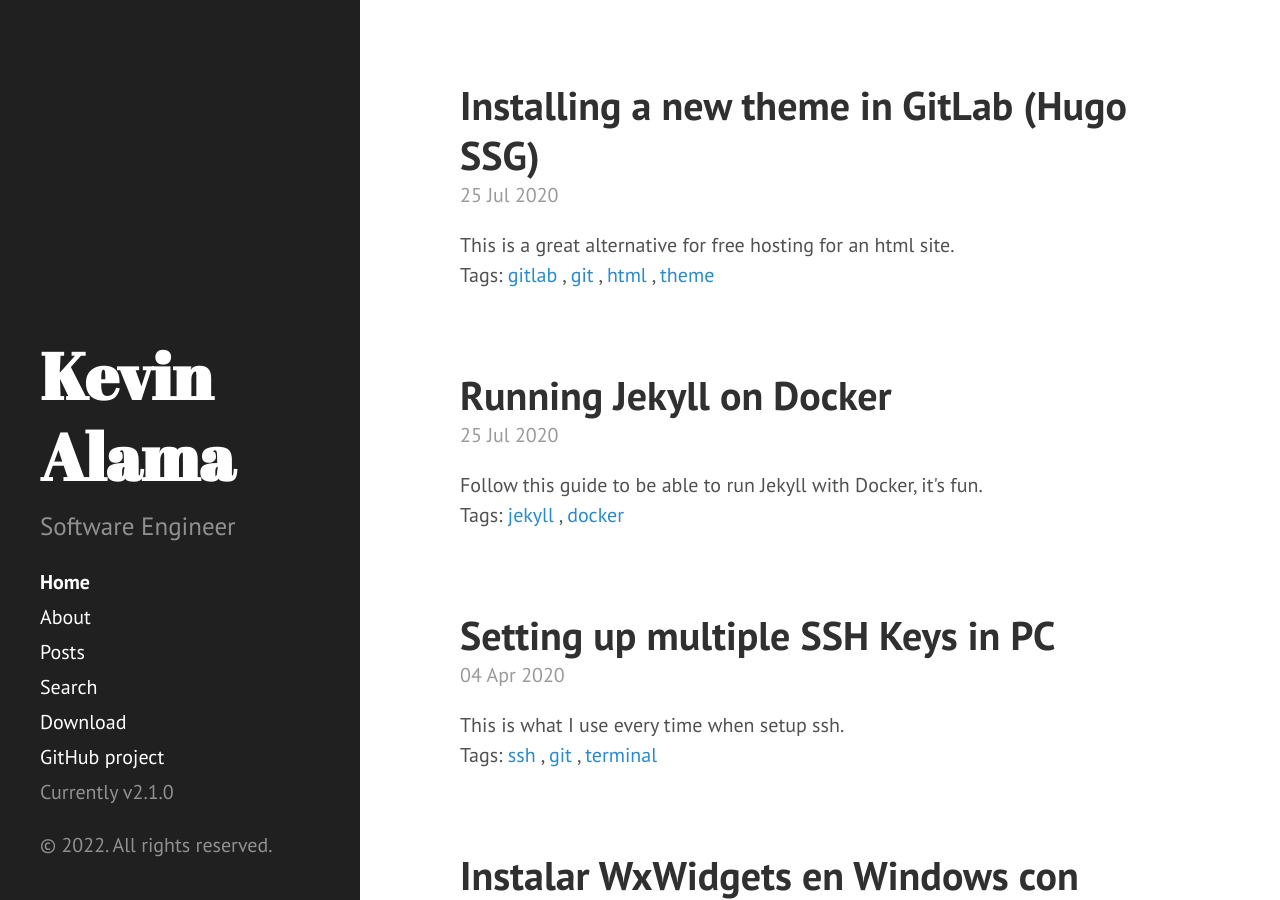
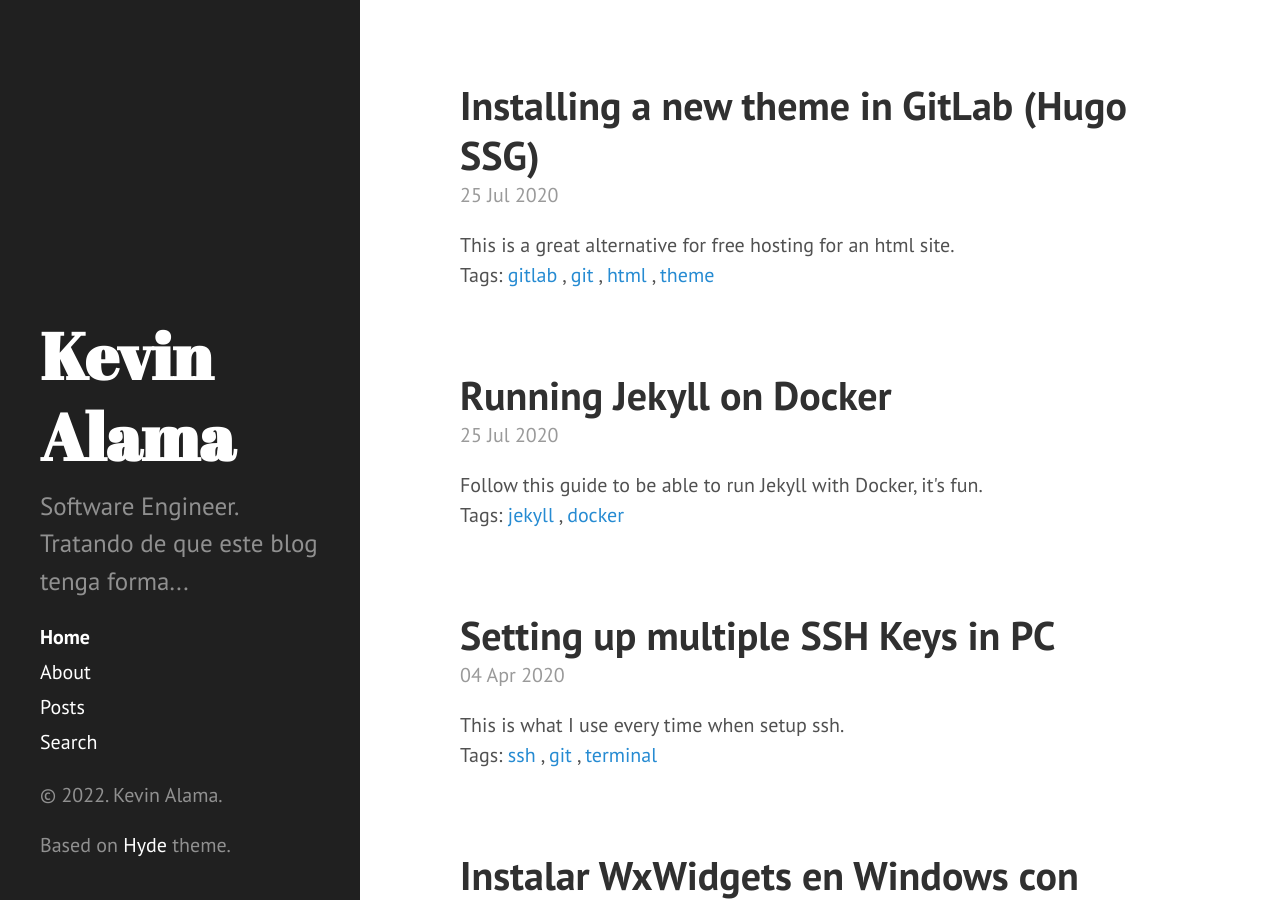
Before and after one commit to aldriguz/aldriguz.github.io, a Jekyll site: the page built from index.html, in a window 1280 px wide and 900 px high. Built offline with Jekyll 4.4.1, drawn with Linux system fonts in a browser that asks for light colours; the list of posts is cut into pages by our own code.

Commit message:
last updates for the blog, now create content!!

```diff
--- a/_config.yml
+++ b/_config.yml
@@ -13,7 +13,7 @@
 
 # Setup
 title: Kevin Alama
-description: Software Engineer
+description: Software Engineer. Tratando de que este blog tenga forma...
 baseurl:          /
 tagline:          'A Jekyll theme'
 author:
--- a/_includes/sidebar.html
+++ b/_includes/sidebar.html
@@ -25,12 +25,9 @@
             {% endif %}
           {% endif %}
         {% endfor %}
-
-        <a class="sidebar-nav-item" href="{{ site.github.repo }}/archive/v{{ site.version }}.zip">Download</a>
-        <a class="sidebar-nav-item" href="{{ site.github.repo }}">GitHub project</a>
-        <span class="sidebar-nav-item">Currently v{{ site.version }}</span>
       </nav>
 
-      <p>&copy; {{ site.time | date: '%Y' }}. All rights reserved.</p>
+      <p>&copy; {{ site.time | date: '%Y' }}. Kevin Alama.</p>
+      <p>Based on <a href="https://github.com/poole/hyde">Hyde</a> theme.</p>
     </div>
   </div>
```
